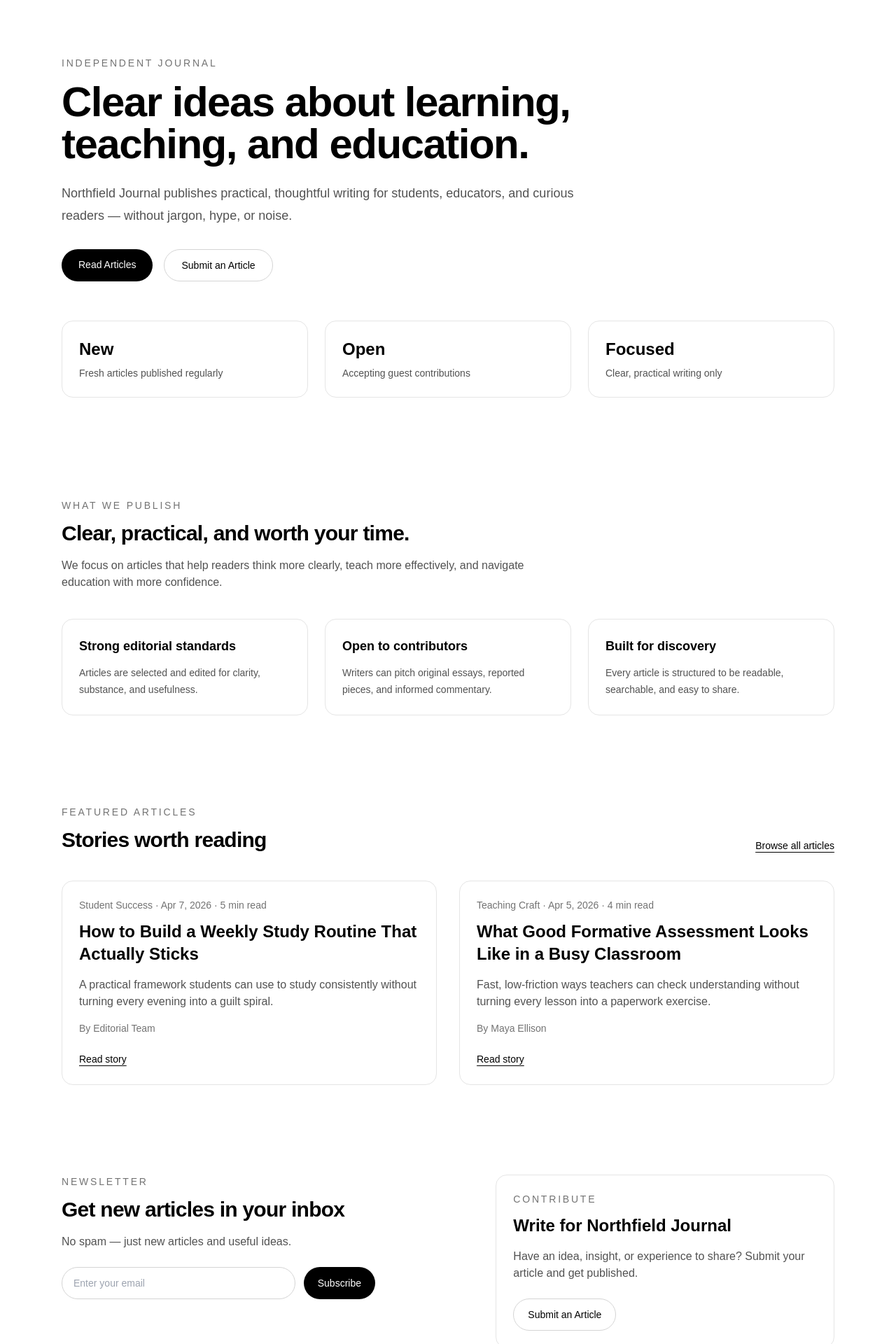
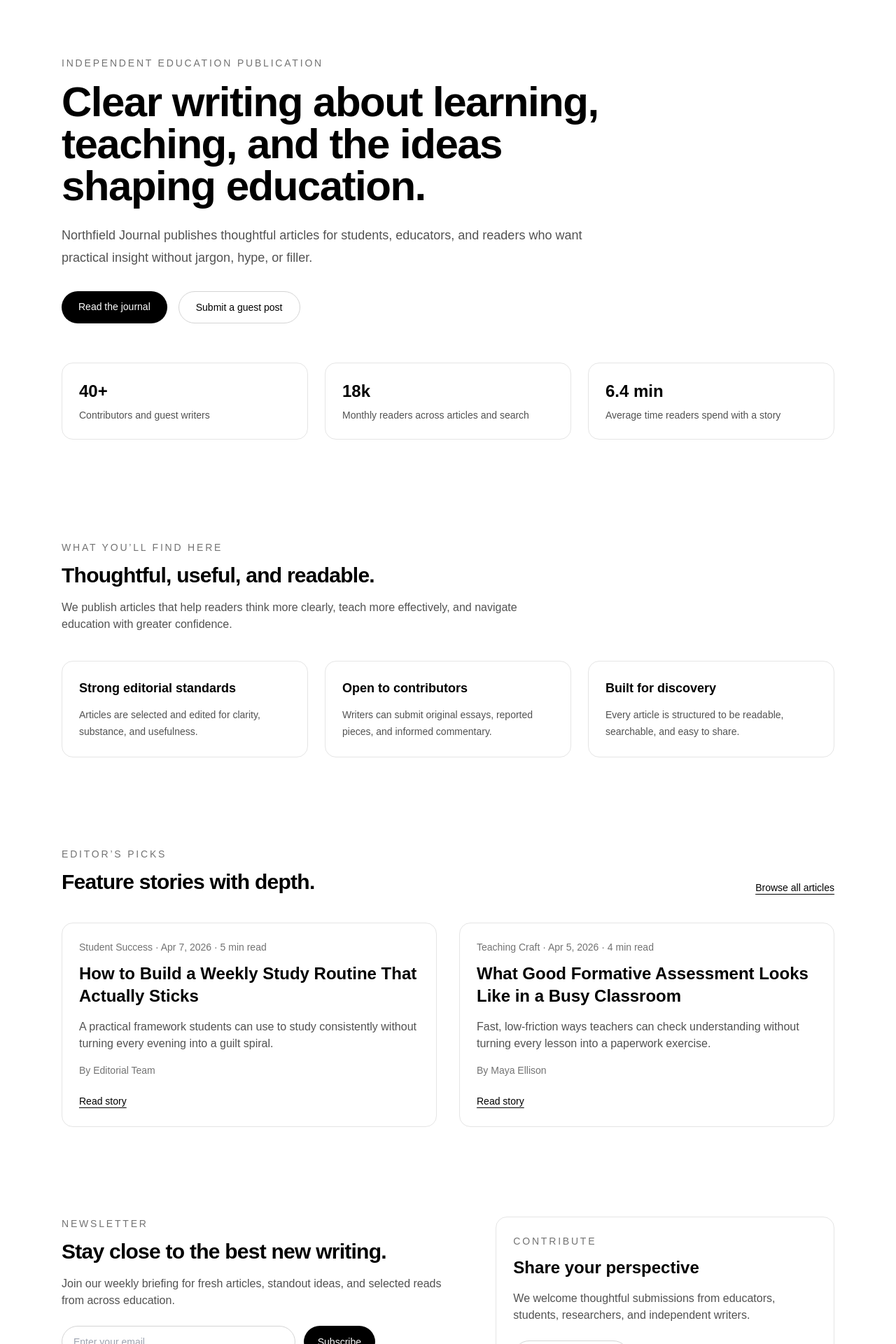
Before and after one commit to babushkahunter69/northfield-journal, a Next.js app: page / in a window 1280 px wide. Shown: the top 1920 px of the page at 70% size. Built offline with nearby package versions, Linux system fonts and the light colour scheme.

Commit message:
Refine homepage copy

```diff
--- a/app/layout.tsx
+++ b/app/layout.tsx
@@ -3,43 +3,36 @@
 
 export const metadata: Metadata = {
   metadataBase: new URL("https://northfield-journal.vercel.app"),
-
   title: {
-    default:
-      "Northfield Journal | Thoughtful writing on education, learning, and teaching",
+    default: "Northfield Journal | Thoughtful writing on education, learning, and teaching",
     template: "%s | Northfield Journal",
   },
-
   description:
-    "Northfield Journal publishes clear, practical writing on student success, teaching strategies, education systems, and EdTech.",
-
+    "Northfield Journal publishes thoughtful writing on student success, teaching craft, education systems, and practical EdTech.",
   keywords: [
+    "education journal",
     "education blog",
-    "education journal",
-    "student success tips",
+    "student success",
+    "teaching craft",
+    "education systems",
+    "edtech",
+    "teaching strategies",
     "study habits",
-    "teaching strategies",
-    "education system insights",
-    "edtech tools",
-    "learning techniques",
   ],
-
   openGraph: {
     title: "Northfield Journal",
     description:
-      "Clear writing on learning, teaching, and education systems.",
+      "Thoughtful writing on learning, teaching, and education systems.",
     url: "https://northfield-journal.vercel.app",
     siteName: "Northfield Journal",
     type: "website",
   },
-
   twitter: {
     card: "summary_large_image",
     title: "Northfield Journal",
     description:
-      "Clear writing on learning, teaching, and education systems.",
+      "Thoughtful writing on learning, teaching, and education systems.",
   },
-
   alternates: {
     canonical: "https://northfield-journal.vercel.app",
   },
--- a/app/page.tsx
+++ b/app/page.tsx
@@ -21,8 +21,7 @@
     category: "Teaching Craft",
     date: "Apr 5, 2026",
     readTime: "4 min read",
-    title:
-      "What Good Formative Assessment Looks Like in a Busy Classroom",
+    title: "What Good Formative Assessment Looks Like in a Busy Classroom",
     excerpt:
       "Fast, low-friction ways teachers can check understanding without turning every lesson into a paperwork exercise.",
     author: "Maya Ellison",
@@ -52,20 +51,19 @@
 export default function HomePage() {
   return (
     <main>
-      {/* HERO */}
       <section className="mx-auto max-w-6xl px-6 py-20">
         <div className="max-w-3xl">
           <p className="mb-4 text-sm font-medium uppercase tracking-[0.2em] text-neutral-500">
-            Independent journal
+            Independent education publication
           </p>
 
           <h1 className="text-4xl font-bold tracking-tight sm:text-6xl">
-            Clear ideas about learning, teaching, and education.
+            Clear writing about learning, teaching, and the ideas shaping education.
           </h1>
 
           <p className="mt-6 text-lg leading-8 text-neutral-600">
-            Northfield Journal publishes practical, thoughtful writing for students,
-            educators, and curious readers — without jargon, hype, or noise.
+            Northfield Journal publishes thoughtful articles for students, educators,
+            and readers who want practical insight without jargon, hype, or filler.
           </p>
 
           <div className="mt-8 flex flex-wrap gap-4">
@@ -73,52 +71,44 @@
               href="/blog"
               className="rounded-full bg-black px-6 py-3 text-sm font-medium text-white"
             >
-              Read Articles
+              Read the journal
             </Link>
             <Link
               href="/guest-post"
               className="rounded-full border border-neutral-300 px-6 py-3 text-sm font-medium"
             >
-              Submit an Article
+              Submit a guest post
             </Link>
           </div>
         </div>
 
-        {/* TRUST BLOCK (replaces fake stats) */}
         <div className="mt-14 grid gap-6 sm:grid-cols-3">
           <div className="rounded-2xl border border-neutral-200 p-6">
-            <p className="text-2xl font-semibold">New</p>
-            <p className="mt-2 text-sm text-neutral-600">
-              Fresh articles published regularly
-            </p>
+            <p className="text-2xl font-semibold">40+</p>
+            <p className="mt-2 text-sm text-neutral-600">Contributors and guest writers</p>
           </div>
           <div className="rounded-2xl border border-neutral-200 p-6">
-            <p className="text-2xl font-semibold">Open</p>
-            <p className="mt-2 text-sm text-neutral-600">
-              Accepting guest contributions
-            </p>
+            <p className="text-2xl font-semibold">18k</p>
+            <p className="mt-2 text-sm text-neutral-600">Monthly readers across articles and search</p>
           </div>
           <div className="rounded-2xl border border-neutral-200 p-6">
-            <p className="text-2xl font-semibold">Focused</p>
-            <p className="mt-2 text-sm text-neutral-600">
-              Clear, practical writing only
-            </p>
+            <p className="text-2xl font-semibold">6.4 min</p>
+            <p className="mt-2 text-sm text-neutral-600">Average time readers spend with a story</p>
           </div>
         </div>
       </section>
 
-      {/* WHAT WE PUBLISH */}
       <section className="mx-auto max-w-6xl px-6 py-16">
         <div className="max-w-2xl">
           <p className="text-sm font-medium uppercase tracking-[0.2em] text-neutral-500">
-            What we publish
+            What you’ll find here
           </p>
           <h2 className="mt-3 text-3xl font-bold tracking-tight">
-            Clear, practical, and worth your time.
+            Thoughtful, useful, and readable.
           </h2>
           <p className="mt-4 text-neutral-600">
-            We focus on articles that help readers think more clearly, teach more
-            effectively, and navigate education with more confidence.
+            We publish articles that help readers think more clearly, teach more effectively,
+            and navigate education with greater confidence.
           </p>
         </div>
 
@@ -133,7 +123,7 @@
           <div className="rounded-2xl border border-neutral-200 p-6">
             <h3 className="text-lg font-semibold">Open to contributors</h3>
             <p className="mt-3 text-sm leading-6 text-neutral-600">
-              Writers can pitch original essays, reported pieces, and informed commentary.
+              Writers can submit original essays, reported pieces, and informed commentary.
             </p>
           </div>
 
@@ -146,15 +136,14 @@
         </div>
       </section>
 
-      {/* FEATURED */}
       <section className="mx-auto max-w-6xl px-6 py-16">
         <div className="flex items-end justify-between gap-6">
           <div className="max-w-2xl">
             <p className="text-sm font-medium uppercase tracking-[0.2em] text-neutral-500">
-              Featured articles
+              Editor’s picks
             </p>
             <h2 className="mt-3 text-3xl font-bold tracking-tight">
-              Stories worth reading
+              Feature stories with depth.
             </h2>
           </div>
 
@@ -185,7 +174,6 @@
         </div>
       </section>
 
-      {/* NEWSLETTER + CONTRIBUTE */}
       <section className="mx-auto max-w-6xl px-6 py-16">
         <div className="grid gap-10 md:grid-cols-[1.2fr_1fr]">
           <div>
@@ -193,10 +181,11 @@
               Newsletter
             </p>
             <h2 className="mt-3 text-3xl font-bold tracking-tight">
-              Get new articles in your inbox
+              Stay close to the best new writing.
             </h2>
             <p className="mt-4 max-w-xl text-neutral-600">
-              No spam — just new articles and useful ideas.
+              Join our weekly briefing for fresh articles, standout ideas, and selected reads
+              from across education.
             </p>
 
             <form className="mt-6 flex max-w-md gap-3">
@@ -218,30 +207,28 @@
             <p className="text-sm font-medium uppercase tracking-[0.2em] text-neutral-500">
               Contribute
             </p>
-            <h3 className="mt-3 text-2xl font-semibold">
-              Write for Northfield Journal
-            </h3>
+            <h3 className="mt-3 text-2xl font-semibold">Share your perspective</h3>
             <p className="mt-4 text-neutral-600">
-              Have an idea, insight, or experience to share? Submit your article and get published.
+              We welcome thoughtful submissions from educators, students, researchers,
+              and independent writers.
             </p>
             <Link
               href="/guest-post"
               className="mt-6 inline-block rounded-full border border-neutral-300 px-5 py-3 text-sm font-medium"
             >
-              Submit an Article
+              Submit a guest post
             </Link>
           </div>
         </div>
       </section>
 
-      {/* COVERAGE */}
       <section className="mx-auto max-w-6xl px-6 py-16">
         <div className="max-w-2xl">
           <p className="text-sm font-medium uppercase tracking-[0.2em] text-neutral-500">
             Coverage areas
           </p>
           <h2 className="mt-3 text-3xl font-bold tracking-tight">
-            Topics we cover
+            Writing for readers across education.
           </h2>
         </div>
 
```
